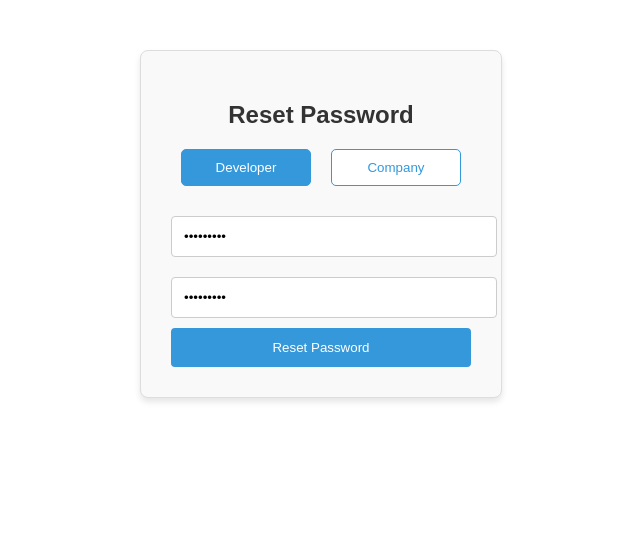
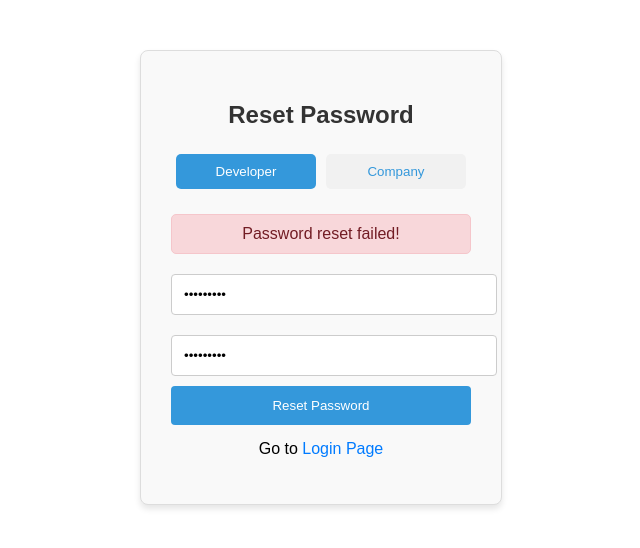
Before and after one commit to KhyatiSatija/TalentBridge-MERN-App, a React (Create React App) app in the folder frontend/: page /reset-password/1 in a window 1280 px wide. Both pictures are taken after typing "Sample123", "Sample123" into the empty fields and a click on the button "Reset Password". Shown: the top 548 px of the page, without its empty margins (319-959 px from the left). Built offline with nearby package versions, Linux system fonts and the light colour scheme; no server answers.

Commit message:
reset pwd updated

```diff
--- a/frontend/src/assets/css/ResetPassword.css
+++ b/frontend/src/assets/css/ResetPassword.css
@@ -54,3 +54,56 @@
     background-color: #3498db;
     color: white;
   }
+
+  /* Message Container */
+.message-container {
+  margin: 10px 0;
+  padding: 10px;
+  border-radius: 5px;
+  text-align: center;
+  font-size: 16px;
+  transition: opacity 0.5s ease-in-out;
+}
+
+.message-container.success {
+  background-color: #d4edda;  /* Light green */
+  color: #155724;             /* Dark green text */
+  border: 1px solid #c3e6cb;
+}
+
+.message-container.error {
+  background-color: #f8d7da;  /* Light red */
+  color: #721c24;             /* Dark red text */
+  border: 1px solid #f5c6cb;
+}
+
+/* Role Toggle Buttons */
+.role-toggle button {
+  margin: 5px;
+  padding: 10px 20px;
+  border: none;
+  cursor: pointer;
+  border-radius: 5px;
+  background-color: #f1f1f1;
+  transition: background-color 0.3s ease;
+}
+
+.role-toggle .active {
+  background-color: #007bff;  /* Active button is blue */
+  color: white;
+}
+
+/* Link to Login Page */
+.login-link {
+  margin-top: 15px;
+  text-align: center;
+}
+
+.login-link a {
+  color: #007bff;
+  text-decoration: none;
+}
+
+.login-link a:hover {
+  text-decoration: underline;
+}
--- a/frontend/src/pages/ResetPassword.js
+++ b/frontend/src/pages/ResetPassword.js
@@ -1,5 +1,5 @@
 import React, { useState } from "react";
-import { useParams } from "react-router-dom";
+import { useParams, Link } from "react-router-dom";
 import axios from "axios";
 import "../assets/css/ResetPassword.css";
 
@@ -11,6 +11,10 @@ const ResetPassword = () => {
     confirmPassword: "",
   });
 
+  const [message, setMessage] = useState("");  // Message text
+  const [messageType, setMessageType] = useState("");  // success or error
+  const [showMessage, setShowMessage] = useState(false);  // Control message visibility
+
   const handleChange = (e) => {
     setFormData({ ...formData, [e.target.name]: e.target.value });
   };
@@ -19,7 +23,9 @@ const ResetPassword = () => {
     e.preventDefault();
 
     if (formData.newPassword !== formData.confirmPassword) {
-      alert("Passwords do not match!");
+      setMessage("Passwords do not match!");
+      setMessageType("error");
+      setShowMessage(true);
       return;
     }
 
@@ -31,9 +37,16 @@ const ResetPassword = () => {
         type: role,
       });
 
-      alert(response.data.message);
+      // Display success message from the API
+      setMessage(response.data.message);
+      setMessageType("success");
+      setShowMessage(true);
+
     } catch (error) {
-      alert(error.response?.data?.message || "Password reset failed!");
+      // Display error message from the API
+      setMessage(error.response?.data?.message || "Password reset failed!");
+      setMessageType("error");
+      setShowMessage(true);
     }
   };
 
@@ -49,7 +62,12 @@ const ResetPassword = () => {
           Company
         </button>
       </div>
-
+      {/* Display Success/Error Messages */}
+      {showMessage && (
+        <div className={`message-container ${messageType}`}>
+          {message}
+        </div>
+      )}
       <form onSubmit={handleSubmit} className="auth-form">
         <input
           type="password"
@@ -69,8 +87,11 @@ const ResetPassword = () => {
         />
         <button type="submit">Reset Password</button>
       </form>
+
+      <p className="login-link">
+        Go to <Link to="/login">Login Page</Link>
+      </p>
     </div>
-    //remove alerts and add login Link
   );
 };
 
```
Also changed, not shown: 1 other file (tests, documents, lock files or other folders).
